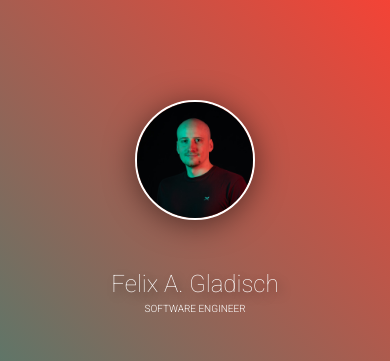
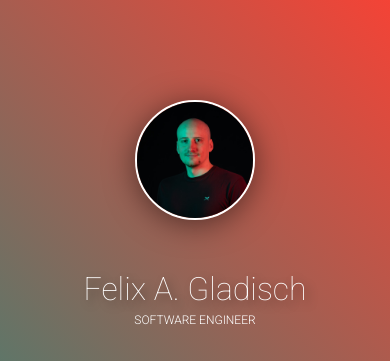
Before and after one commit to fgladisch/felixgladisch.de, a plain HTML site: page index.html in a window 390 px wide. Shown: the top 361 px of the page. Drawn offline with Linux system fonts and the light colour scheme.

Commit message:
💄 font size on mobile

```diff
--- a/assets/styles.css
+++ b/assets/styles.css
@@ -75,11 +75,11 @@ body {
   }
 
   .name {
-    font-size: 24px;
+    font-size: 32px;
   }
 
   .info {
-    font-size: 10px;
+    font-size: 12px;
   }
 
   .links {
```
